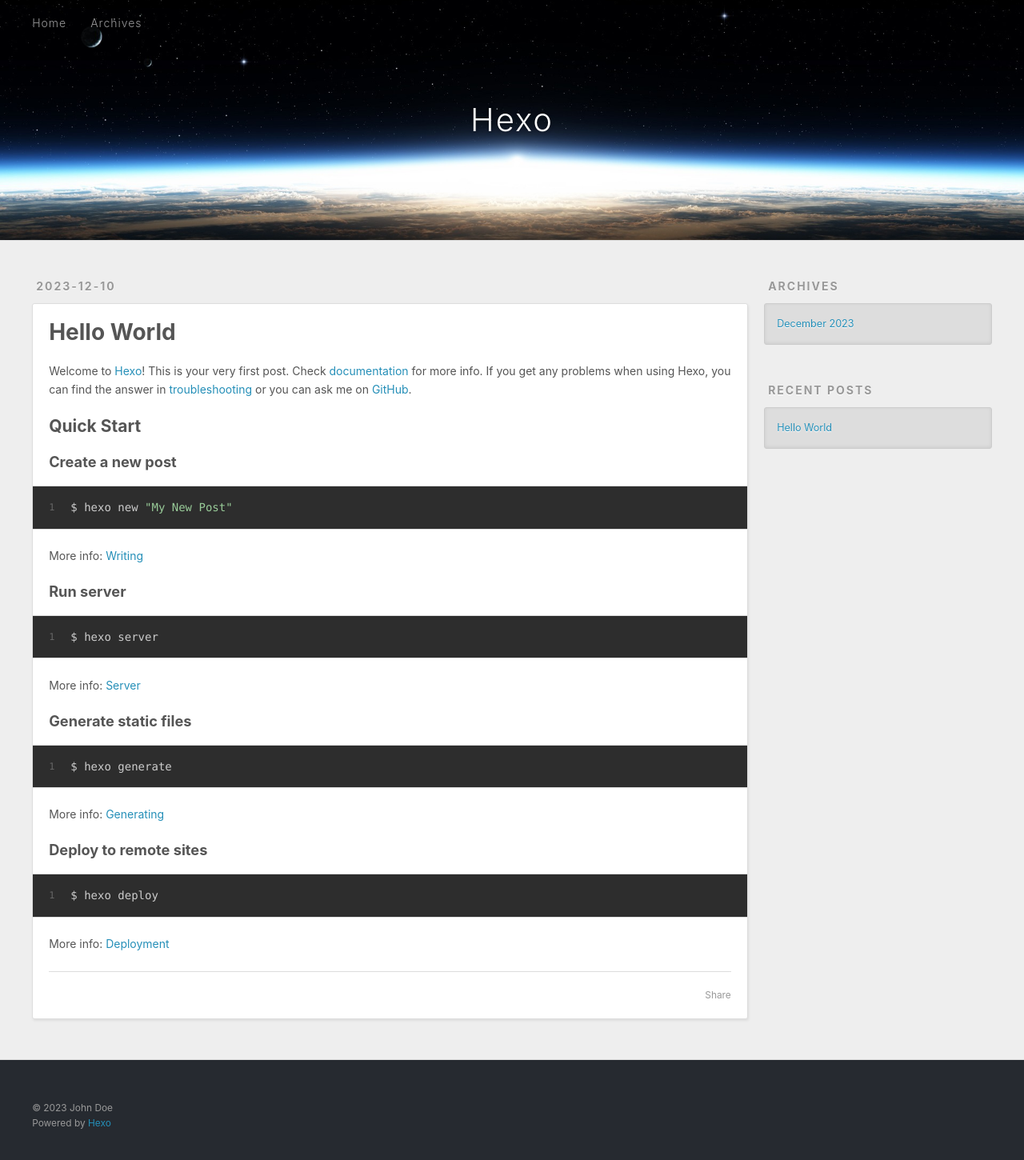
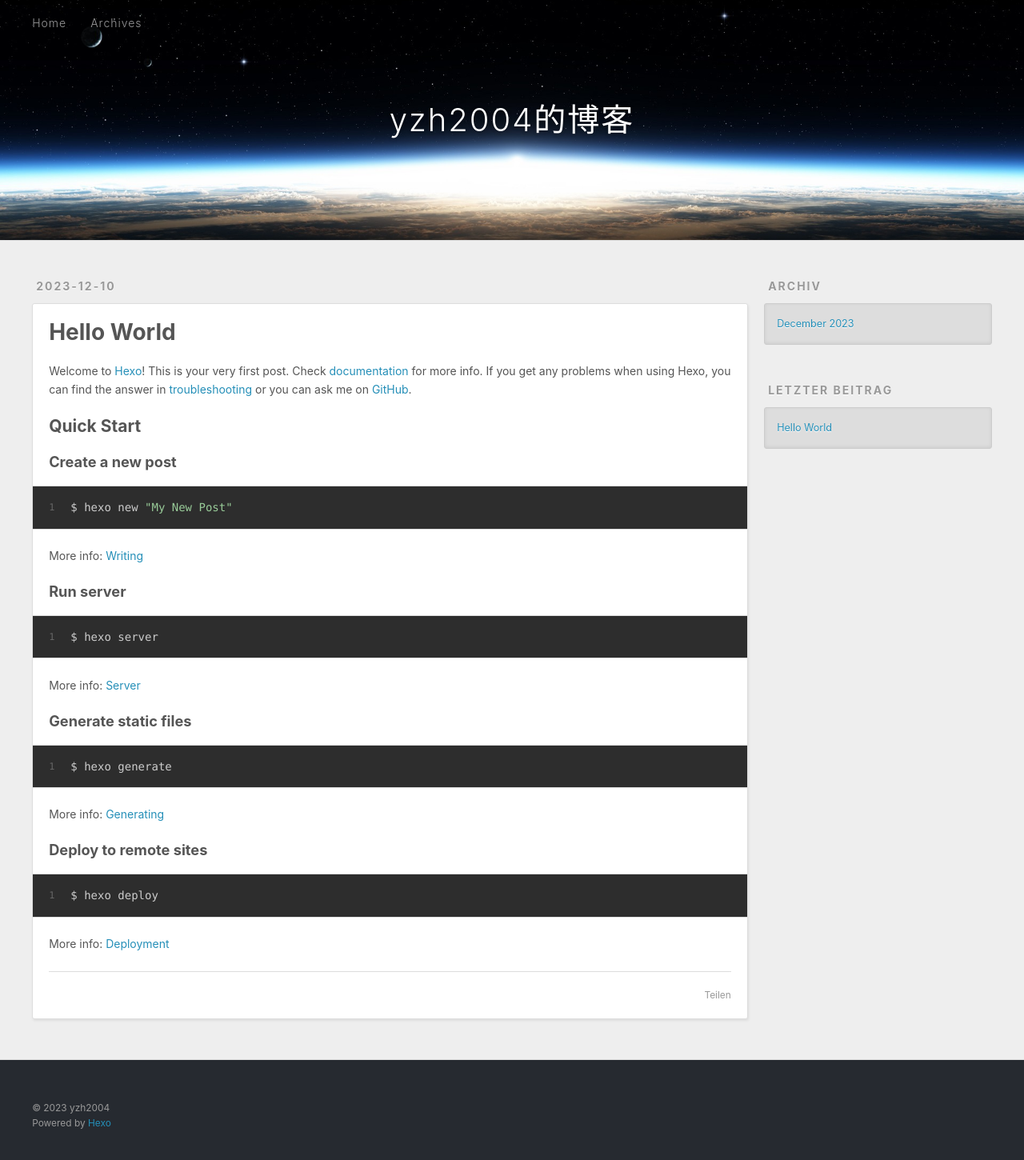
Before and after one commit to yzh2004/yzh2004.github.io, a plain HTML site: page index.html in a window 1280 px wide. Shown: the whole page at 80% size. Drawn offline with Linux system fonts and the light colour scheme.

Commit message:
Site updated: 2023-12-10 12:45:15

```diff
--- a/index.html
+++ b/index.html
@@ -4,17 +4,17 @@
   <meta charset="utf-8">
 
 
-  <title>Hexo</title>
+  <title>yzh2004的博客</title>
   <meta name="viewport" content="width=device-width, initial-scale=1, shrink-to-fit=no">
   <meta property="og:type" content="website">
-<meta property="og:title" content="Hexo">
+<meta property="og:title" content="yzh2004的博客">
 <meta property="og:url" content="http://example.com/index.html">
-<meta property="og:site_name" content="Hexo">
-<meta property="og:locale" content="en_US">
-<meta property="article:author" content="John Doe">
+<meta property="og:site_name" content="yzh2004的博客">
+<meta property="og:locale">
+<meta property="article:author" content="yzh2004">
 <meta name="twitter:card" content="summary">
 
-    <link rel="alternate" href="/atom.xml" title="Hexo" type="application/atom+xml">
+    <link rel="alternate" href="/atom.xml" title="yzh2004的博客" type="application/atom+xml">
 
 
     <link rel="shortcut icon" href="/favicon.png">
@@ -39,7 +39,7 @@
   <div id="header-outer" class="outer">
     <div id="header-title" class="inner">
       <h1 id="logo-wrap">
-        <a href="/" id="logo">Hexo</a>
+        <a href="/" id="logo">yzh2004的博客</a>
       </h1>
 
     </div>
@@ -57,10 +57,10 @@
 
           <a class="nav-icon" href="/atom.xml" title="RSS Feed"><span class="fa fa-rss"></span></a>
 
-        <a class="nav-icon nav-search-btn" title="Search"><span class="fa fa-search"></span></a>
+        <a class="nav-icon nav-search-btn" title="Suche"><span class="fa fa-search"></span></a>
       </nav>
       <div id="search-form-wrap">
-        <form action="//google.com/search" method="get" accept-charset="UTF-8" class="search-form"><input type="search" name="q" class="search-form-input" placeholder="Search"><button type="submit" class="search-form-submit">&#xF002;</button><input type="hidden" name="sitesearch" value="http://example.com"></form>
+        <form action="//google.com/search" method="get" accept-charset="UTF-8" class="search-form"><input type="search" name="q" class="search-form-input" placeholder="Suche"><button type="submit" class="search-form-submit">&#xF002;</button><input type="hidden" name="sitesearch" value="http://example.com"></form>
       </div>
     </div>
   </div>
@@ -108,7 +108,7 @@
 
     </div>
     <footer class="article-footer">
-      <a data-url="http://example.com/2023/12/10/hello-world/" data-id="clpyz7a8p00007guw0bzzh2ob" data-title="Hello World" class="article-share-link"><span class="fa fa-share">Share</span></a>
+      <a data-url="http://example.com/2023/12/10/hello-world/" data-id="clpz0436w0000w4uwa9b40u09" data-title="Hello World" class="article-share-link"><span class="fa fa-share">Teilen</span></a>
 
 
 
@@ -136,7 +136,7 @@
 
 
   <div class="widget-wrap">
-    <h3 class="widget-title">Archives</h3>
+    <h3 class="widget-title">Archiv</h3>
     <div class="widget">
       <ul class="archive-list"><li class="archive-list-item"><a class="archive-list-link" href="/archives/2023/12/">December 2023</a></li></ul>
     </div>
@@ -146,7 +146,7 @@
 
 
   <div class="widget-wrap">
-    <h3 class="widget-title">Recent Posts</h3>
+    <h3 class="widget-title">letzter Beitrag</h3>
     <div class="widget">
       <ul>
 
@@ -167,7 +167,7 @@
   <div class="outer">
     <div id="footer-info" class="inner">
 
-      &copy; 2023 John Doe<br>
+      &copy; 2023 yzh2004<br>
       Powered by <a href="https://hexo.io/" target="_blank">Hexo</a>
     </div>
   </div>
```
Also changed, not shown: 2023/12/10/hello-world/index.html (+12 -12 lines), archives/2023/12/index.html (+12 -12 lines), archives/2023/index.html (+12 -12 lines), archives/index.html (+12 -12 lines).
